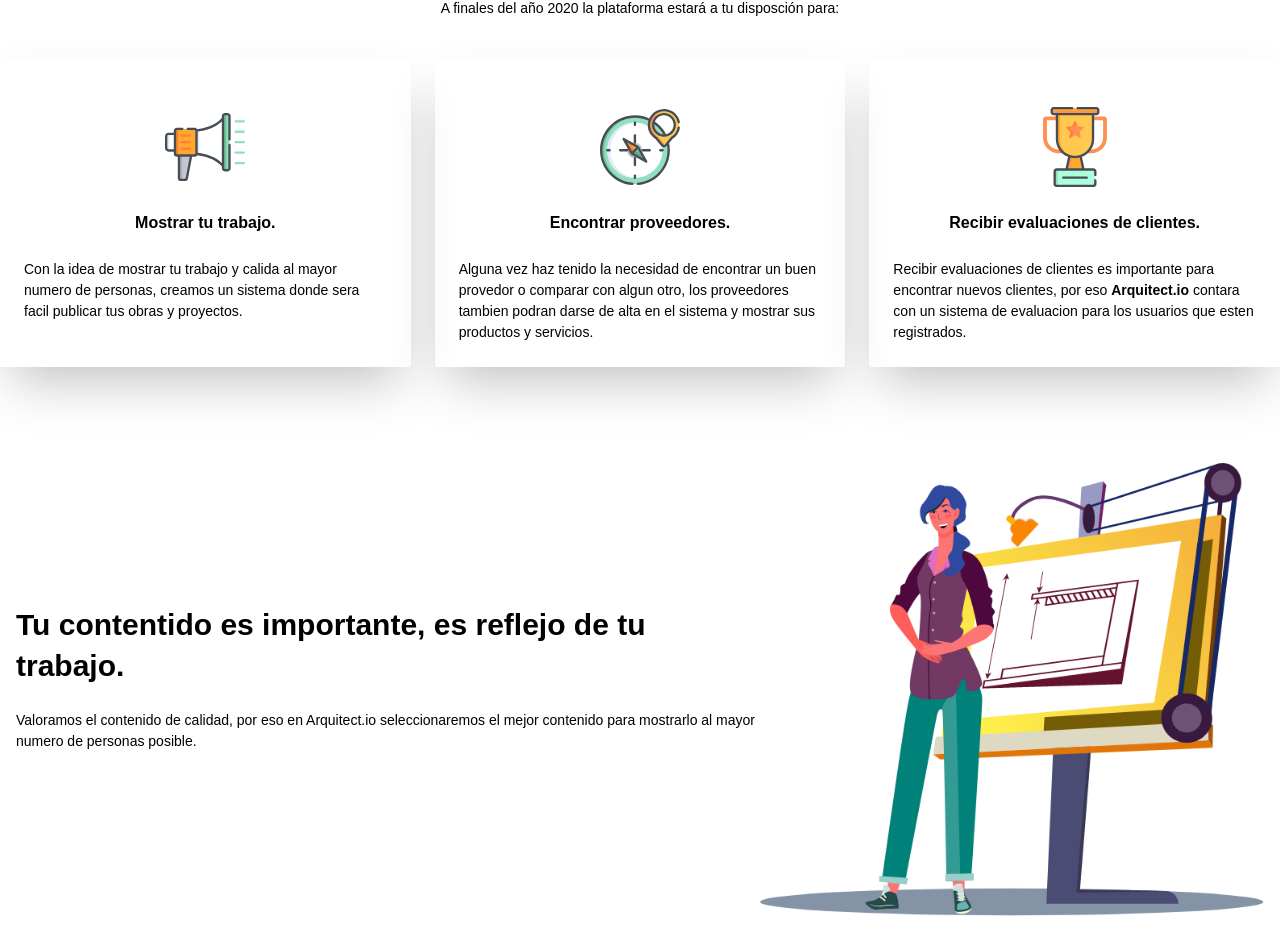
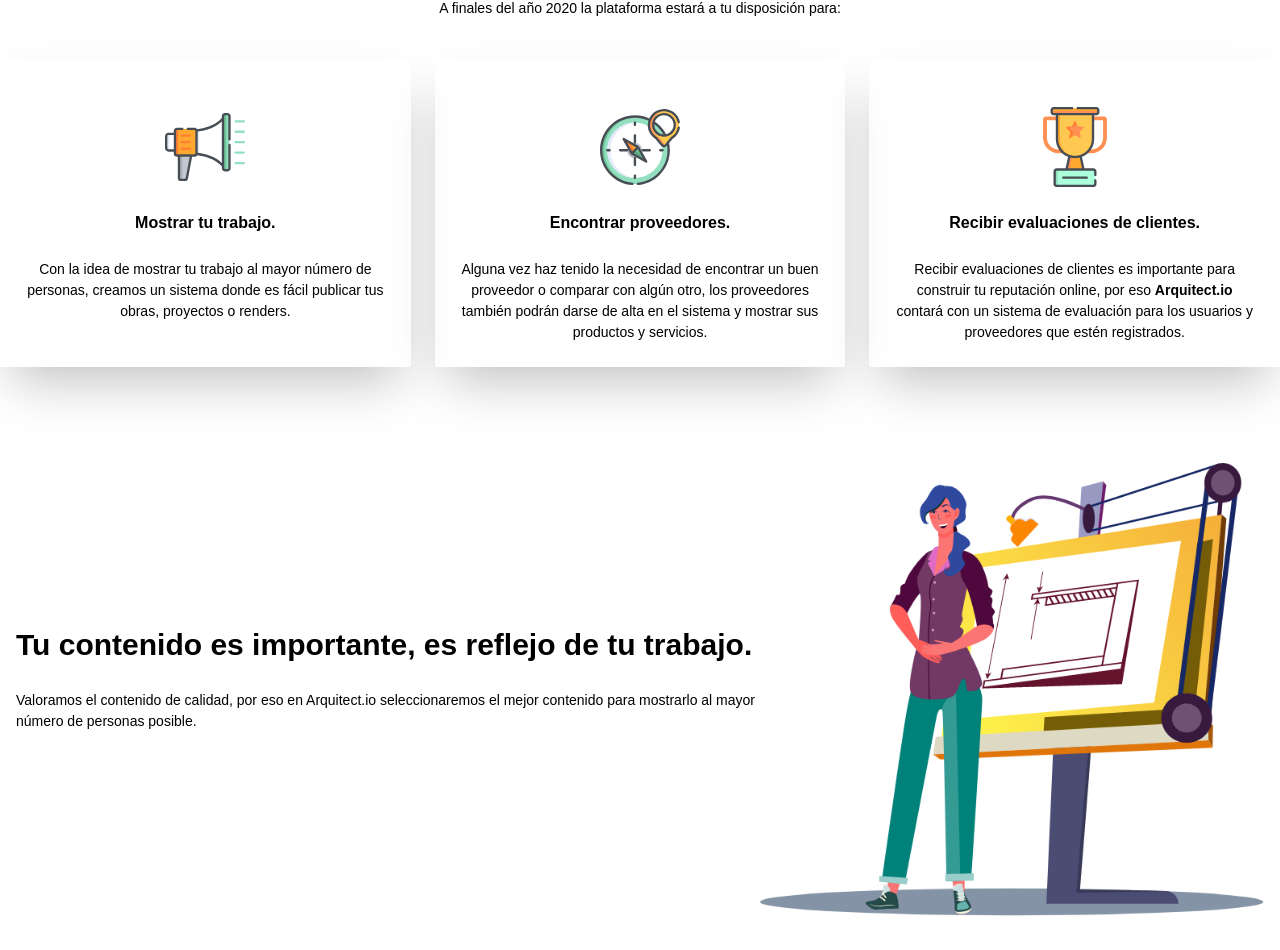
Before and after one commit to isramv/arquitectio-landing, a Gatsby site: page / in a window 1280 px wide. Shown: the part 564-1514 px from the top of the page. Built offline with nearby package versions, Linux system fonts and the light colour scheme; Gatsby itself is replaced by a stand-in of ours.

Commit message:
updated texts

```diff
--- a/src/components/hero.js
+++ b/src/components/hero.js
@@ -12,10 +12,10 @@ export default function Hero() {
                     <h1 className='text-white font-bold text-3xl leading-tight mb-6'>La plataforma para mostrar tu
                         trabajo y obtener clientes.</h1>
                     <p className='font-semibold text-white mb-6'>Arquitect.io es la plataforma para encontrar un
-                        profesional cerca de ti, Arquitectos, Interioristas o Proveedores.</p>
+                        profesional cerca de ti, Arquitectos, Interioristas y Proveedores.</p>
                 </div>
                 <div className='bg-white px-6 py-4 rounded'>
-                    <h2 className='font-serif font-semibold'>Dejanos tu email, te avisaremos del lanzamiento:</h2>
+                    <h2 className='font-serif font-semibold'>Déjanos tu email, te avisaremos del lanzamiento:</h2>
                     <form
                         name='subscribe'
                         method='post'
--- a/src/components/image-message.js
+++ b/src/components/image-message.js
@@ -6,10 +6,10 @@ export default function ImageMessage() {
         <div className='container mx-auto py-10 px-4'>
             <div className='md:flex items-center'>
                 <div className="md:w-4/7">
-                    <h3 className='font-semibold text-3xl leading-snug'>Tu contentido es importante, es reflejo de
+                    <h3 className='font-semibold text-3xl leading-snug'>Tu contenido es importante, es reflejo de
                         tu trabajo.</h3>
                     <p className='text-sm py-6'>Valoramos el contenido de calidad, por eso en Arquitect.io
-                        seleccionaremos el mejor contenido para mostrarlo al mayor numero de personas posible.</p>
+                        seleccionaremos el mejor contenido para mostrarlo al mayor número de personas posible.</p>
                 </div>
                 <div className="md:w-3/7">
                     <img src={illustration} alt="Girl showing of her work." className=''/>
--- a/src/components/three-boxes.js
+++ b/src/components/three-boxes.js
@@ -9,30 +9,31 @@ export default function ThreeBoxes() {
             <div className="container mx-auto p-10">
                 <h3 className='text-3xl font-bold text-center'>Nos encontramos trabajando.</h3>
                 <p className='text-center text-sm md:w-1/2 mx-auto'>
-                    A finales del año 2020 la plataforma estará a tu disposción para:
+                    A finales del año 2020 la plataforma estará a tu disposición para:
                 </p>
             </div>
             <div className="container mx-auto md:flex md:mb-10 px-4 md:px-0">
                 <div className="box-border w-full md:w-2/6 rounded-sm shadow-2xl p-6 mb-4 md:mr-6">
                     <img src={megaphone} alt="" className='w-20 mx-auto py-6'/>
                     <h4 className='text-center font-semibold mb-6'>Mostrar tu trabajo.</h4>
-                    <p className='text-sm'>Con la idea de mostrar tu trabajo y calida al mayor numero de personas,
-                        creamos un sistema donde sera facil publicar tus obras y proyectos.</p>
+                    <p className='text-sm text-center'>Con la idea de mostrar tu trabajo al mayor número de personas,
+                        creamos un
+                        sistema donde es fácil publicar tus obras, proyectos o renders.</p>
                 </div>
                 <div className="box-border w-full md:w-2/6 rounded-sm shadow-2xl mb-4 p-6">
                     <img src={compass} alt="" className='w-20 mx-auto py-6'/>
                     <h4 className='text-center font-semibold mb-6'>Encontrar proveedores.</h4>
-                    <p className='text-sm'>Alguna vez haz tenido la necesidad de encontrar un buen provedor o
-                        comparar con algun otro, los proveedores tambien podran darse de alta en el sistema y
-                        mostrar sus productos y servicios.</p>
+                    <p className='text-sm text-center'>Alguna vez haz tenido la necesidad de encontrar un buen proveedor
+                        o comparar
+                        con algún otro, los proveedores también podrán darse de alta en el sistema y mostrar sus
+                        productos y servicios.</p>
                 </div>
                 <div className="box-border w-full md:w-2/6 rounded-sm shadow-2xl p-6 mb-4 md:ml-6">
                     <img src={trophy} alt="" className='w-20 mx-auto py-6'/>
                     <h4 className='text-center font-semibold mb-6'>Recibir evaluaciones de clientes.</h4>
-                    <p className='text-sm'>Recibir evaluaciones de clientes es importante para encontrar nuevos
-                        clientes, por eso <b>Arquitect.io</b> contara con un sistema de evaluacion para
-                        los usuarios que
-                        esten registrados.</p>
+                    <p className='text-sm text-center'>Recibir evaluaciones de clientes es importante para construir tu reputación
+                        online, por eso <b>Arquitect.io</b> contará con un sistema de evaluación para los usuarios y
+                        proveedores que estén registrados.</p>
                 </div>
             </div>
         </div>
```
